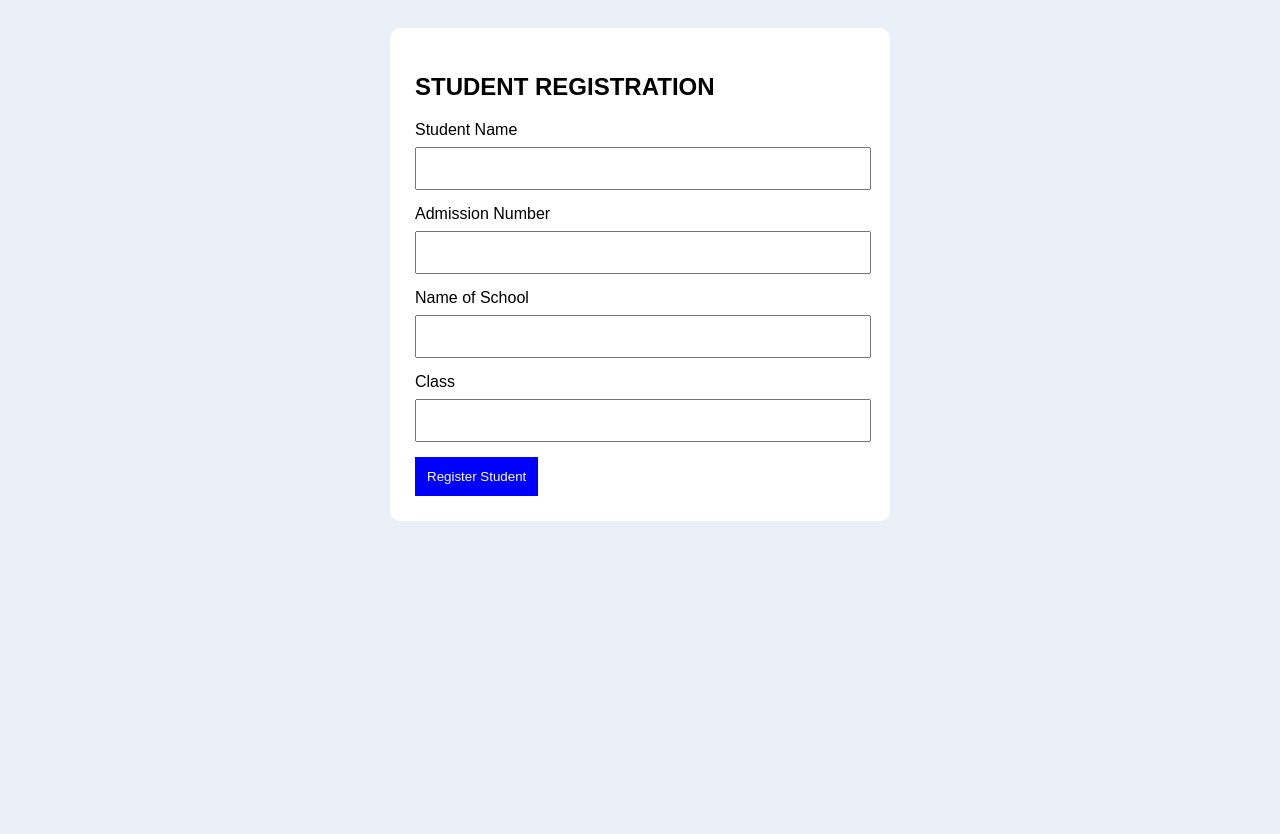
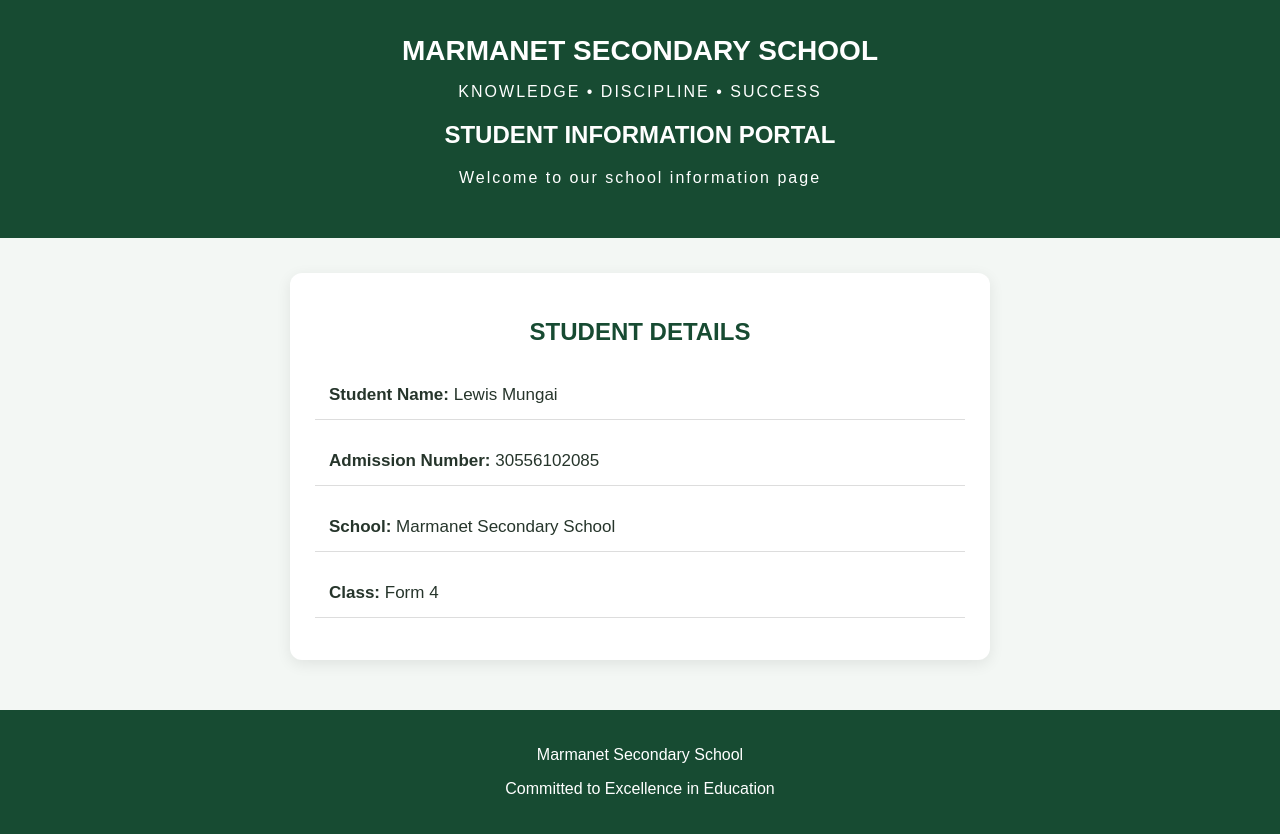
Before and after one commit to peterwangai2006-afk/student.html, a plain HTML site: page index.html in a window 1280 px wide. Before the commit the page ends 800 px from the top, so only its background shows below. Drawn offline with Linux system fonts and the light colour scheme.

Commit message:
Add initial HTML structure for school portal

```diff
--- a/index.html
+++ b/index.html
@@ -1,127 +1,92 @@
 
 <!DOCTYPE html>
-<html>
+<html lang="en">
 <head>
-    <title>Student Registration System</title>
+    <meta charset="UTF-8">
+    <meta name="viewport" content="width=device-width, initial-scale=1.0">
+    <title>Marmanet Secondary School</title>
     <style>
         body {
-            font-family: Arial;
-            background: #eaf0f8;
-            padding: 20px;
+            margin: 0;
+            font-family: Arial, sans-serif;
+            background: #f3f7f4;
+            color: #26352b;
+        }
+
+        header {
+            background: #174b32;
+            color: white;
+            text-align: center;
+            padding: 35px 15px;
+        }
+
+        header h1 {
+            margin: 0;
+            font-size: 28px;
+        }
+
+        header p {
+            letter-spacing: 2px;
         }
 
         .container {
-            max-width: 450px;
-            margin: auto;
+            max-width: 650px;
+            margin: 35px auto;
+            padding: 25px;
             background: white;
-            padding: 25px;
-            border-radius: 10px;
+            border-radius: 12px;
+            box-shadow: 0 4px 15px #00000015;
         }
 
-        input {
-            width: 95%;
-            padding: 12px;
-            margin: 8px 0 15px;
+        h2 {
+            color: #174b32;
+            text-align: center;
         }
 
-        button {
-            background: blue;
-            color: white;
-            padding: 12px;
-            border: none;
-            cursor: pointer;
+        .details {
+            margin-top: 25px;
         }
 
-        a {
-            color: blue;
+        .details p {
+            padding: 14px;
+            border-bottom: 1px solid #ddd;
+            font-size: 17px;
+        }
+
+        footer {
+            background: #174b32;
+            color: white;
+            text-align: center;
+            padding: 20px;
+            margin-top: 50px;
         }
     </style>
 </head>
 
 <body>
 
+<header>
+    <h1>MARMANET SECONDARY SCHOOL</h1>
+    <p>KNOWLEDGE • DISCIPLINE • SUCCESS</p>
+    <h2 style="color:white;">STUDENT INFORMATION PORTAL</h2>
+    <p>Welcome to our school information page</p>
+</header>
+
 <div class="container">
+    <h2>STUDENT DETAILS</h2>
 
-<h2>STUDENT REGISTRATION</h2>
-
-<form id="studentForm">
-
-<label>Student Name</label>
-<input id="name" required>
-
-<label>Admission Number</label>
-<input id="admission" required>
-
-<label>Name of School</label>
-<input id="school" required>
-
-<label>Class</label>
-<input id="class" required>
-
-<button type="submit">Register Student</button>
-
-</form>
-
-<div id="result"></div>
-
+    <div class="details">
+        <p><strong>Student Name:</strong> Lewis Mungai</p>
+        <p><strong>Admission Number:</strong> 30556102085</p>
+        <p><strong>School:</strong> Marmanet Secondary School</p>
+        <p><strong>Class:</strong> Form 4</p>
+    </div>
 </div>
 
-<script>
-
-document.getElementById("studentForm")
-.addEventListener("submit", function(e) {
-
-    e.preventDefault();
-
-    let student = {
-        name: document.getElementById("name").value,
-        admission: document.getElementById("admission").value,
-        school: document.getElementById("school").value,
-        studentClass: document.getElementById("class").value
-    };
-
-    localStorage.setItem(
-        "student_" + student.admission,
-        JSON.stringify(student)
-    );
-
-    let link = location.href.split("?")[0] +
-        "?student=" + encodeURIComponent(student.admission);
-
-    document.getElementById("result").innerHTML =
-        "<h3>Student Registered Successfully!</h3>" +
-        "<p>Student Link:</p>" +
-        '<a href="' + link + '" target="_blank">' +
-        link + '</a>';
-
-});
-
-let admission = new URLSearchParams(
-    location.search
-).get("student");
-
-if (admission) {
-
-    let data = localStorage.getItem("student_" + admission);
-
-    if (data) {
-
-        let student = JSON.parse(data);
-
-        document.querySelector(".container").innerHTML =
-            "<h2>STUDENT DETAILS</h2>" +
-            "<p><b>Student Name:</b> " + student.name + "</p>" +
-            "<p><b>Admission:</b> " + student.admission + "</p>" +
-            "<p><b>School:</b> " + student.school + "</p>" +
-            "<p><b>Class:</b> " + student.studentClass + "</p>";
-
-    } else {
-        document.querySelector(".container").innerHTML =
-            "Student not found.";
-    }
-}
-
-</script>
+<footer>
+    <p>Marmanet Secondary School</p>
+    <p>Committed to Excellence in Education</p>
+</footer>
 
 </body>
 </html>
```
